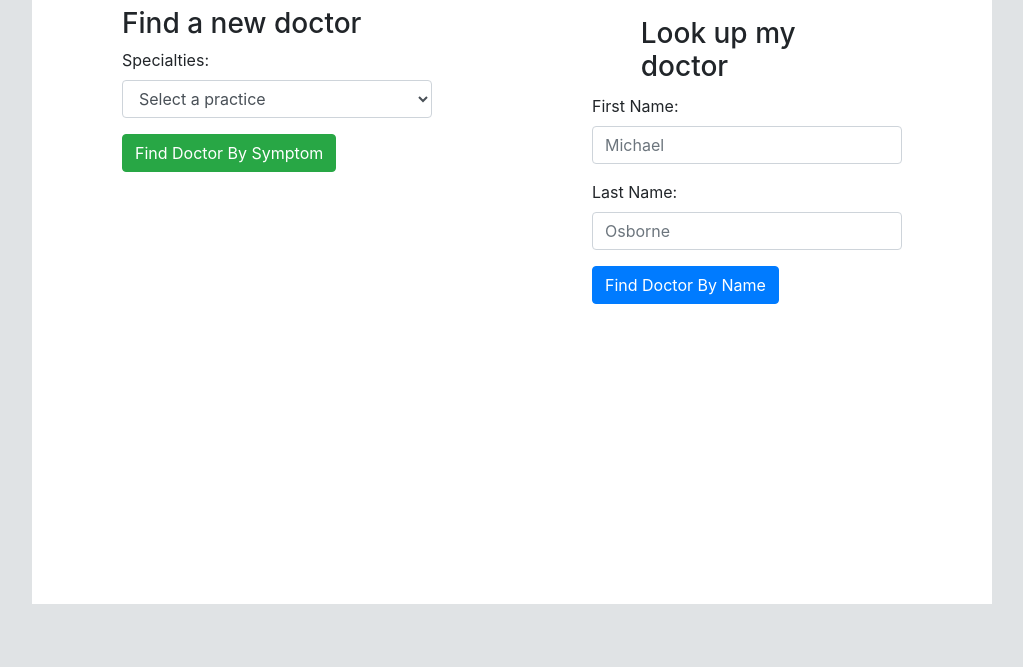
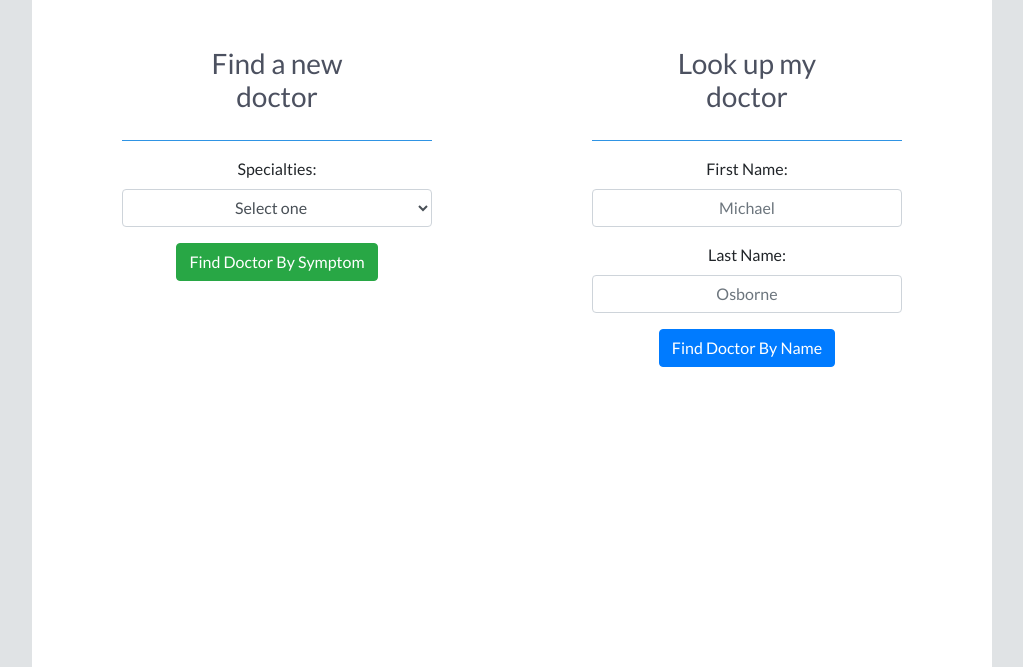
Before and after one commit to nikkiboyd/DocGawk, a website built with webpack: page src/index.html in a window 1280 px wide. Shown: the part 272-939 px from the top of the page, without its empty margins (128-1151 px from the left). Before the commit the page ends 876 px from the top, so only its background shows below. Built offline with nearby package versions, Linux system fonts and the light colour scheme; a web font is replaced by a local one.

Commit message:
change font color, size, and padding throughout

```diff
--- a/src/index.html
+++ b/src/index.html
@@ -11,11 +11,12 @@
     </div>
     <div class="container row center">
       <div class="col-md-6">
-          <h3>Find a new doctor</h3>
+          <h3 class="center header">Find a new doctor</h3>
+          <hr>
           <div class="form-group">
             <label for="symptom">Specialties:</label>
             <select class="form-control" id="symptom">
-              <option value="null">Select a practice</option>
+              <option value="null">Select one</option>
               <option value="massage">Massage Therapy</option>
               <option value="throat">Ear, nose, throat issues</option>
               <option value="dermatology">Dermatology</option>
@@ -35,7 +36,8 @@
           <button id="find-doctor-by-symptom" class="btn btn-success">Find Doctor By Symptom</button>
         </div>
         <div class="col-md-6">
-          <h3 div class="center">Look up my doctor</h3>
+          <h3 div class="center header">Look up my doctor</h3>
+          <hr>
           <div class="form-group">
             <label for="first-name">First Name:</label>
             <input type="text" class="form-control" id="first-name" placeholder="Michael">
--- a/src/styles.css
+++ b/src/styles.css
@@ -6,8 +6,19 @@
 }
 
 .col-md-6 {
+  padding-top: 30px;
   padding-left: 80px;
   padding-right: 80px;
+  text-align: center;
+}
+
+input, input[placeholder], select {
+    text-align: center;
+}
+
+select {
+  width: 400px;
+  text-align-last:center;
 }
 
 .jumbotron {
@@ -51,7 +62,16 @@ h1 {
   padding-bottom: 300px;
 }
 
+.header {
+    color: #4C5160;
+}
+
 body {
   background-color: #E0E3E5;
   height: 100%;
+  font-family: 'Lato', sans-serif;
 }
+
+hr {
+  border-color: #2F94E4;
+}
```
